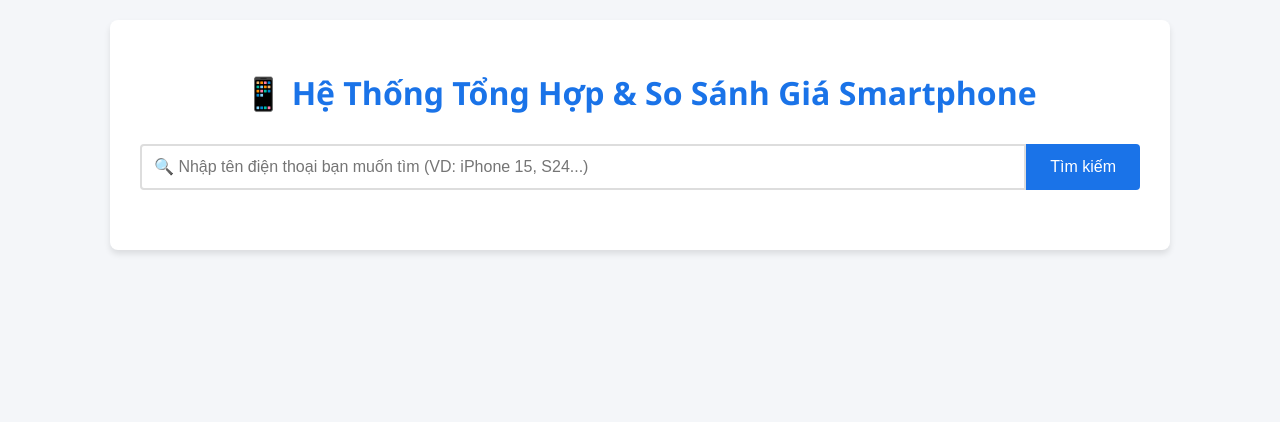
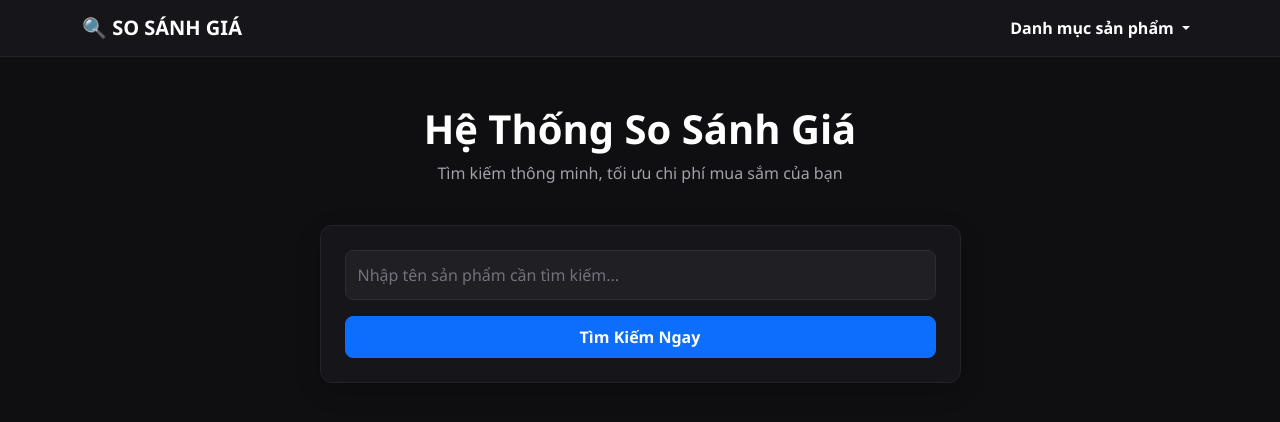
Before and after one commit to amazon008/OOP_Homework, a Flask app: page / in a window 1280 px wide. Shown: the top 422 px of the page. Run offline with Flask 3, Linux system fonts and the light colour scheme.

Commit message:
Lam dep giao dien darkmode

```diff
--- a/he_thong_so_sanh/he_thong_so_sanh.py/templates/index.html
+++ b/he_thong_so_sanh/he_thong_so_sanh.py/templates/index.html
@@ -3,168 +3,174 @@
 <head>
     <meta charset="UTF-8">
     <meta name="viewport" content="width=device-width, initial-scale=1.0">
-    <title>So Sánh Giá Smartphone</title>
+    <title>Hệ Thống So Sánh Giá - Dark Mode</title>
+    <link href="https://cdn.jsdelivr.net/npm/bootstrap@5.3.0/dist/css/bootstrap.min.css" rel="stylesheet">
+
     <style>
+        /* 1. ĐỔI MÀU NỀN SANG MÀU ĐEN (DARK THEME) */
         body {
+            background-color: #0f0f11; /* Màu nền đen mờ cao cấp giống video */
+            color: #ffffff;
             font-family: 'Segoe UI', Tahoma, Geneva, Verdana, sans-serif;
-            background-color: #f4f6f9;
-            margin: 0;
-            padding: 20px;
-            color: #333;
         }
-        .container {
-            max-width: 1000px;
-            margin: 0 auto;
-            background: white;
-            padding: 30px;
-            border-radius: 8px;
-            box-shadow: 0 4px 6px rgba(0,0,0,0.1);
+
+        /* Tùy chỉnh thanh Navbar */
+        .navbar {
+            background-color: #16161a !important;
+            border-bottom: 1px solid #232329;
         }
-        h1 {
-            text-align: center;
-            color: #1a73e8;
-            margin-bottom: 30px;
+
+        /* Thẻ hiển thị nội dung (Card) màu xám tối */
+        .custom-card {
+            background-color: #16161a;
+            border: 1px solid #232329;
+            border-radius: 12px;
+            box-shadow: 0 8px 24px rgba(0,0,0,0.2);
         }
-        .search-box {
+
+        /* Tùy chỉnh ô tìm kiếm giống trong video */
+        .search-container {
+            position: relative;
             display: flex;
-            margin-bottom: 30px;
+            align-items: center;
+            width: 100%;
         }
-        .search-box input {
-            flex: 1;
-            padding: 12px;
-            font-size: 16px;
-            border: 2px solid #ddd;
-            border-radius: 4px 0 0 4px;
-            outline: none;
+
+        .search-input {
+            background-color: #1f1f24 !important;
+            border: 1px solid #2d2d35 !important;
+            color: #ffffff !important;
+            border-radius: 8px !important;
+            padding-right: 45px; /* Chừa khoảng trống cho nút Clear */
+            height: 50px;
         }
-        .search-box input:focus {
-            border-color: #1a73e8;
+
+        .search-input::placeholder {
+            color: #72727e;
         }
-        .search-box button {
-            padding: 12px 24px;
-            font-size: 16px;
-            background-color: #1a73e8;
-            color: white;
+
+        /* 2. THIẾT KẾ NÚT CLEAR TỰA CÁC ICON TRONG VIDEO */
+        .clear-btn {
+            position: absolute;
+            right: 15px;
+            background: none;
             border: none;
-            border-radius: 0 4px 4px 0;
+            color: #72727e;
+            font-size: 18px;
             cursor: pointer;
+            display: none; /* Mặc định ẩn, có chữ mới hiện */
+            transition: color 0.2s;
+            z-index: 5;
         }
-        .search-box button:hover {
-            background-color: #1557b0;
+
+        .clear-btn:hover {
+            color: #ffffff;
         }
-        .product-section {
-            margin-bottom: 40px;
-            border-bottom: 2px solid #eee;
-            padding-bottom: 20px;
+
+        /* Tùy chỉnh giao diện Dropdown Menu */
+        .dropdown-menu-dark {
+            background-color: #16161a;
+            border: 1px solid #2d2d35;
+            margin-top: 5px !important;
+            box-shadow: 0 10px 30px rgba(0,0,0,0.5);
         }
-        .product-title {
-            font-size: 20px;
-            color: #202124;
-            margin-bottom: 15px;
-            font-weight: bold;
-        }
-        .stores-grid {
-            display: grid;
-            grid-template-columns: repeat(auto-fill, minmax(280px, 1fr));
-            gap: 20px;
-        }
-        .store-card {
-            border: 1px solid #e0e0e0;
-            border-radius: 6px;
-            padding: 15px;
-            background: #fff;
-            position: relative;
-            transition: transform 0.2s;
-        }
-        .store-card:hover {
-            transform: translateY(-2px);
-            box-shadow: 0 4px 8px rgba(0,0,0,0.05);
-        }
-        .store-name {
-            font-weight: bold;
-            font-size: 16px;
-            margin-bottom: 8px;
-            color: #333;
-        }
-        .price {
-            font-size: 24px;
-            font-weight: bold;
-            color: #444;
-            margin: 10px 0;
-        }
-        .badge-re-nhat {
-            background-color: #e6f4ea;
-            color: #137333;
-            padding: 4px 8px;
-            border-radius: 4px;
-            font-size: 12px;
-            font-weight: bold;
-            display: inline-block;
-            margin-bottom: 10px;
-        }
-        /* Style đặc biệt cho thẻ có giá rẻ nhất */
-        .store-card.best-price {
-            border-color: #34a853;
-            background-color: #f8fff9;
-            box-shadow: 0 2px 10px rgba(52, 168, 83, 0.15);
-        }
-        .store-card.best-price .price {
-            color: #d93025; /* Đổi giá rẻ nhất sang màu đỏ cho kích thích */
-        }
-        .buy-btn {
-            display: inline-block;
-            margin-top: 10px;
-            color: #1a73e8;
-            text-decoration: none;
-            font-weight: bold;
-            font-size: 14px;
-        }
-        .buy-btn:hover {
-            text-decoration: underline;
-        }
-        .no-result {
-            text-align: center;
-            color: #70757a;
-            font-size: 16px;
-            margin-top: 20px;
+
+        .dropdown-item:hover {
+            background-color: #232329;
         }
     </style>
 </head>
 <body>
-    <div class="container">
-        <h1>📱 Hệ Thống Tổng Hợp & So Sánh Giá Smartphone</h1>
 
-        <form action="/" method="GET" class="search-box">
-            <input type="text" name="q" placeholder="🔍 Nhập tên điện thoại bạn muốn tìm (VD: iPhone 15, S24...)" value="{{ query }}">
-            <button type="submit">Tìm kiếm</button>
-        </form>
+    <nav class="navbar navbar-expand-lg navbar-dark mb-5">
+        <div class="container">
+            <a class="navbar-brand fw-bold text-white" href="#">🔍 SO SÁNH GIÁ</a>
 
-        {% if query %}
-            {% if ket_qua %}
-                {% for sp, cua_hangs in ket_qua.items() %}
-                    <div class="product-section">
-                        <div class="product-title">🏷️ {{ sp }}</div>
-                        <div class="stores-grid">
-                            {% for item in cua_hangs %}
-                                <div class="store-card {% if item.la_re_nhat %}best-price{% endif %}">
-                                    <div class="store-name">🏬 {{ item.cua_hang }}</div>
+            <button class="navbar-toggler" type="button" data-bs-toggle="collapse" data-bs-target="#navbarNav">
+                <span class="navbar-toggler-icon"></span>
+            </button>
 
-                                    {% if item.la_re_nhat %}
-                                        <div class="badge-re-nhat">🔥 GIÁ RẺ NHẤT</div>
-                                    {% endif %}
+            <div class="collapse navbar-collapse justify-content-end" id="navbarNav">
+                <ul class="navbar-nav">
+                    <li class="nav-item dropdown" id="smartDropdown">
+                        <a class="nav-link dropdown-toggle text-white fw-semibold" href="#" id="navbarDropdown" role="button" data-bs-toggle="dropdown" aria-expanded="false">
+                            Danh mục sản phẩm
+                        </a>
+                        <ul class="dropdown-menu dropdown-menu-dark" aria-labelledby="navbarDropdown">
+                            <li><a class="dropdown-item" href="#">📱 Điện thoại</a></li>
+                            <li><a class="dropdown-item" href="#">💻 Laptop</a></li>
+                            <li><a class="dropdown-item" href="#">🖱️ Chuột Máy Tính</a></li>
+                            <li><hr class="dropdown-divider" style="border-color: #2d2d35;"></li>
+                            <li><a class="dropdown-item" href="#">ℹ️ Giới thiệu / Liên hệ</a></li>
+                        </ul>
+                    </li>
+                </ul>
+            </div>
+        </div>
+    </nav>
 
-                                    <div class="price">{{ item.gia_hien_thi }}</div>
-                                    <div style="font-size: 14px; color: #666;">Đánh giá: {{ item.danh_gia }}</div>
-                                    <a href="{{ item.link }}" target="_blank" class="buy-btn">👉 Tới trang mua hàng</a>
-                                </div>
-                            {% endfor %}
+    <div class="container text-center">
+        <div class="row justify-content-center mb-4">
+            <div class="col-md-8">
+                <h1 class="display-6 fw-bold text-white mb-2">Hệ Thống So Sánh Giá</h1>
+                <p style="color: #a1a1aa;">Tìm kiếm thông minh, tối ưu chi phí mua sắm của bạn</p>
+            </div>
+        </div>
+
+        <div class="row justify-content-center">
+            <div class="col-md-7">
+                <div class="card custom-card p-4">
+                    <form action="/search" method="GET">
+                        <div class="search-container mb-3">
+                            <input type="text" name="keyword" id="searchInput" class="form-control search-input" placeholder="Nhập tên sản phẩm cần tìm kiếm...">
+
+                            <button type="button" id="clearBtn" class="clear-btn" title="Xóa văn bản">✕</button>
                         </div>
-                    </div>
-                {% endfor %}
-            {% else %}
-                <div class="no-result">❌ Không tìm thấy sản phẩm nào phù hợp với từ khóa "{{ query }}".</div>
-            {% endif %}
-        {% endif %}
+                        <button type="submit" class="btn btn-primary w-100 fw-bold py-2" style="border-radius: 8px;">Tìm Kiếm Ngay</button>
+                    </form>
+                </div>
+            </div>
+        </div>
     </div>
+
+    <script src="https://cdn.jsdelivr.net/npm/bootstrap@5.3.0/dist/js/bootstrap.bundle.min.js"></script>
+
+    <script>
+        // --- 1. XỬ LÝ NÚT CLEAR TÌM KIẾM ---
+        const searchInput = document.getElementById('searchInput');
+        const clearBtn = document.getElementById('clearBtn');
+
+        // Lắng nghe khi người dùng gõ chữ
+        searchInput.addEventListener('input', function() {
+            if (this.value.length > 0) {
+                clearBtn.style.display = 'block'; // Hiện nút X khi có chữ
+            } else {
+                clearBtn.style.display = 'none'; // Ẩn đi khi ô trống
+            }
+        });
+
+        // Hành động khi nhấn vào nút X (Clear)
+        clearBtn.addEventListener('click', function() {
+            searchInput.value = ''; // Xóa sạch chữ
+            this.style.display = 'none'; // Ẩn chính nó đi
+            searchInput.focus(); // Đưa con trỏ chuột trở lại ô nhập
+        });
+
+
+        // --- 2. XỬ LÝ DROPDOWN: ẤN THÌ HIỆN - DI CHUỘT RA NGOÀI THÌ BIẾN MẤT ---
+        const smartDropdown = document.getElementById('smartDropdown');
+        const dropdownToggle = smartDropdown.querySelector('.dropdown-toggle');
+
+        // Khởi tạo bộ điều khiển Dropdown của Bootstrap
+        const bsDropdown = new bootstrap.Dropdown(dropdownToggle);
+
+        // Sự kiện: Khi con chuột rời khỏi toàn bộ vùng của Danh mục (bao gồm cả bảng menu đang thả xuống)
+        smartDropdown.addEventListener('mouseleave', function() {
+            // Kiểm tra nếu menu đang mở thì mới đóng
+            if (dropdownToggle.classList.contains('show')) {
+                bsDropdown.hide();
+            }
+        });
+    </script>
 </body>
 </html>
```
